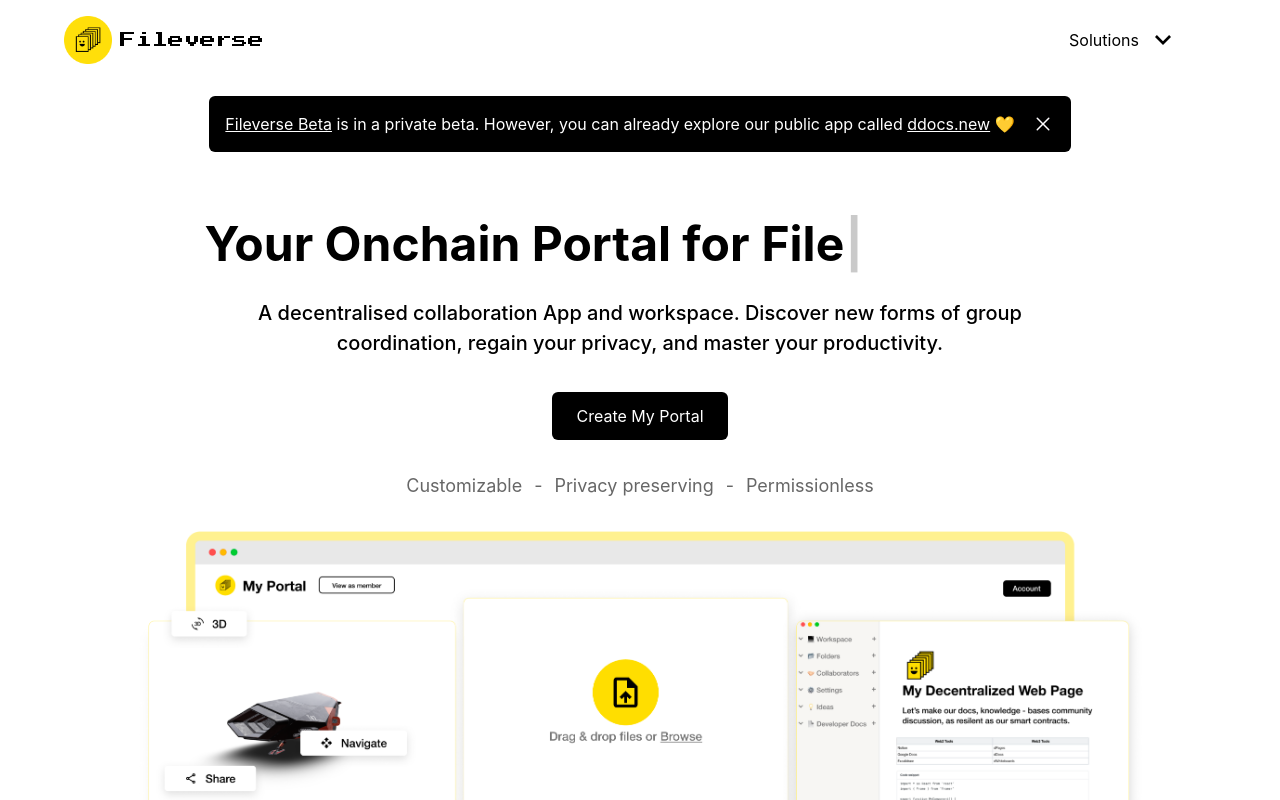
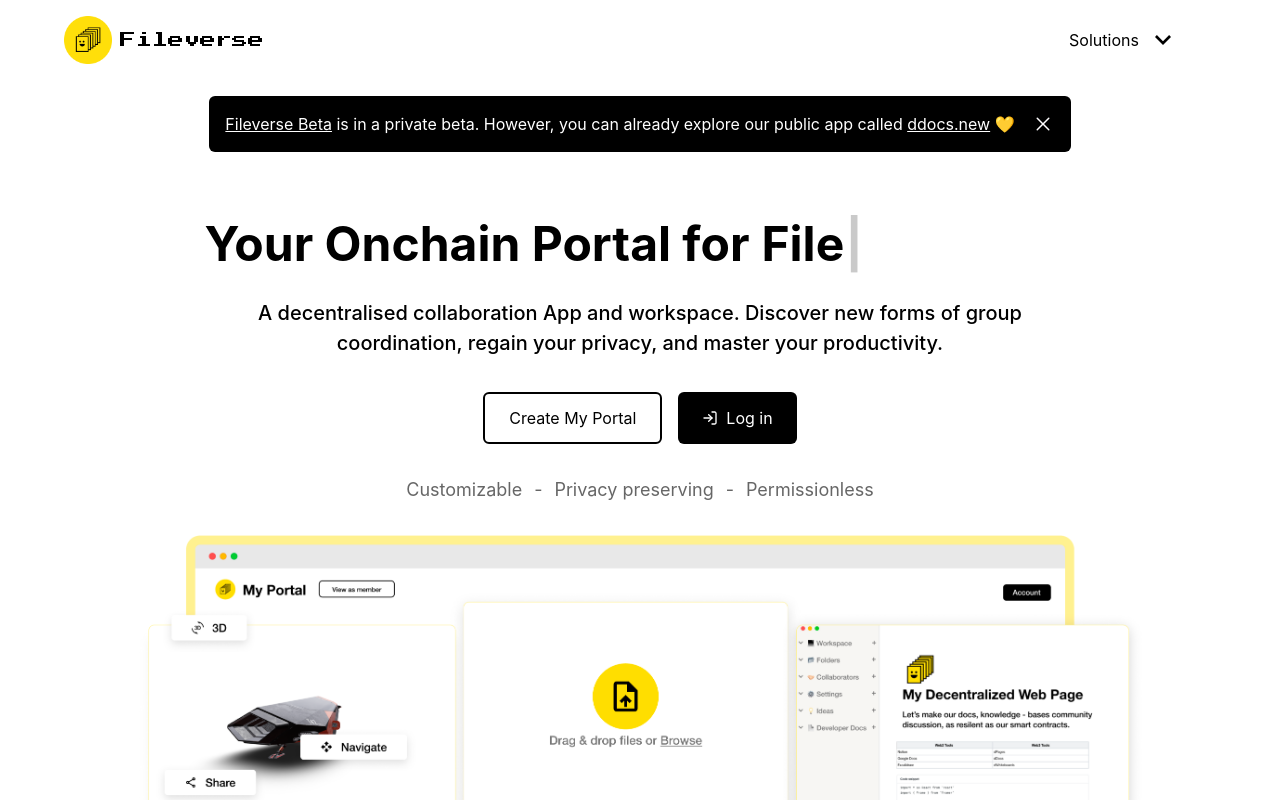
Before and after one commit to fileverse/fileverse-website-v2, a Next.js app: page /portal in a window 1280 px wide. Shown: the top 800 px of the page. Built offline with nearby package versions, Linux system fonts and the light colour scheme; what @rainbow-me/rainbowkit, wagmi would draw is missing.

Commit message:
login button on /portal

```diff
--- a/pages/portal.tsx
+++ b/pages/portal.tsx
@@ -11,6 +11,7 @@
 import PrimaryButton from '../components/PrimaryButton';
 import dropDownArrow from '../public/assets/dropDownArrow.svg';
 import heroMobile from '../public/assets/hero-mobile.png';
+import loginIcon from '../public/assets/login-icon.svg';
 import nextArrow from '../public/assets/nextArrow.svg';
 import portalHero from '../public/assets/portalHero.png';
 import step1 from '../public/assets/step1.png';
@@ -211,14 +212,21 @@
                   your productivity.
                 </p>
                 <div
-                  className={`mt-8  ${
-                    isMediaMax1025px && 'flex justify-center'
+                  className={`mt-8 flex justify-center gap-4  ${
+                    isMediaMax1025px && ''
                   } `}
                 >
                   <PrimaryButton
                     title={'Create My Portal'}
                     linkTo={'https://portal.fileverse.io/#/claim'}
                     openNewTab={true}
+                    customCSS="bg-white text-black border-2 border-black py-3 px-6"
+                  />
+                  <PrimaryButton
+                    title={'Log in'}
+                    linkTo={'https://portal.fileverse.io/#/contracts'}
+                    openNewTab={true}
+                    icon={loginIcon}
                   />
                 </div>
 
```
Also changed, not shown: public/assets/login-icon.svg (added).
